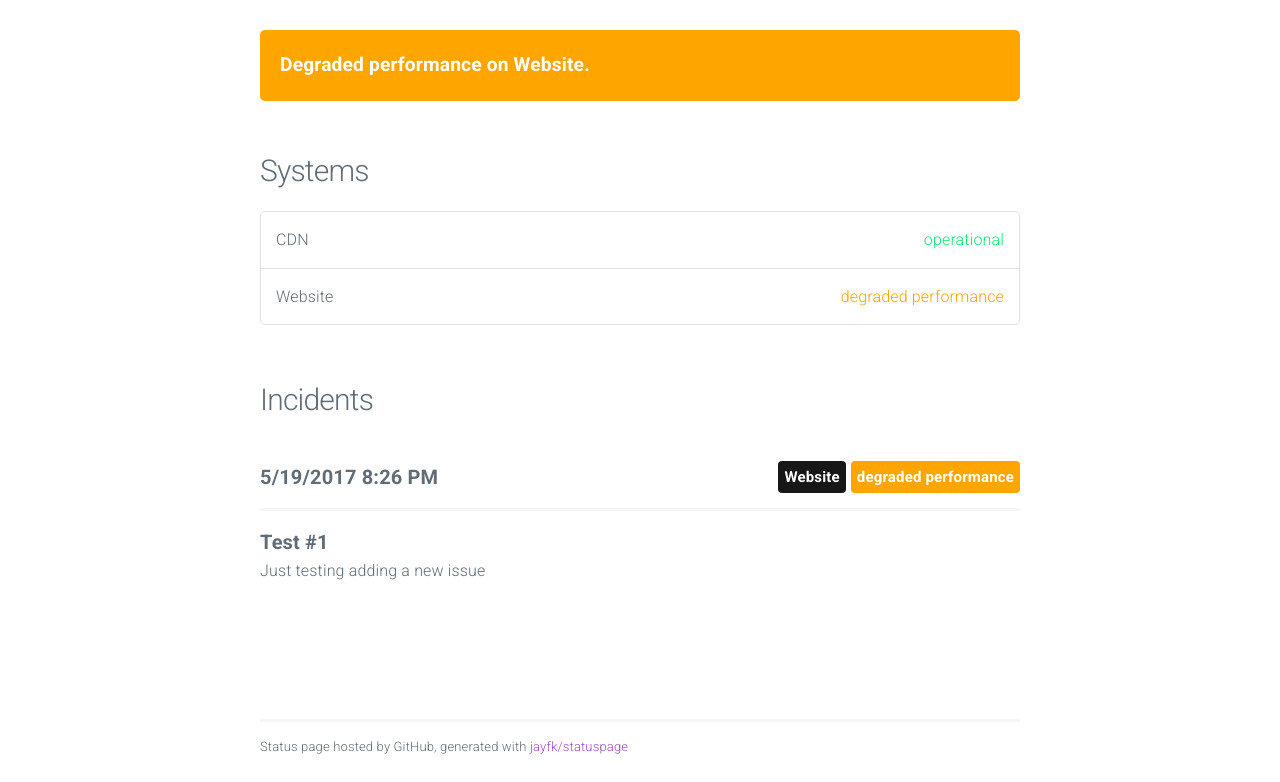
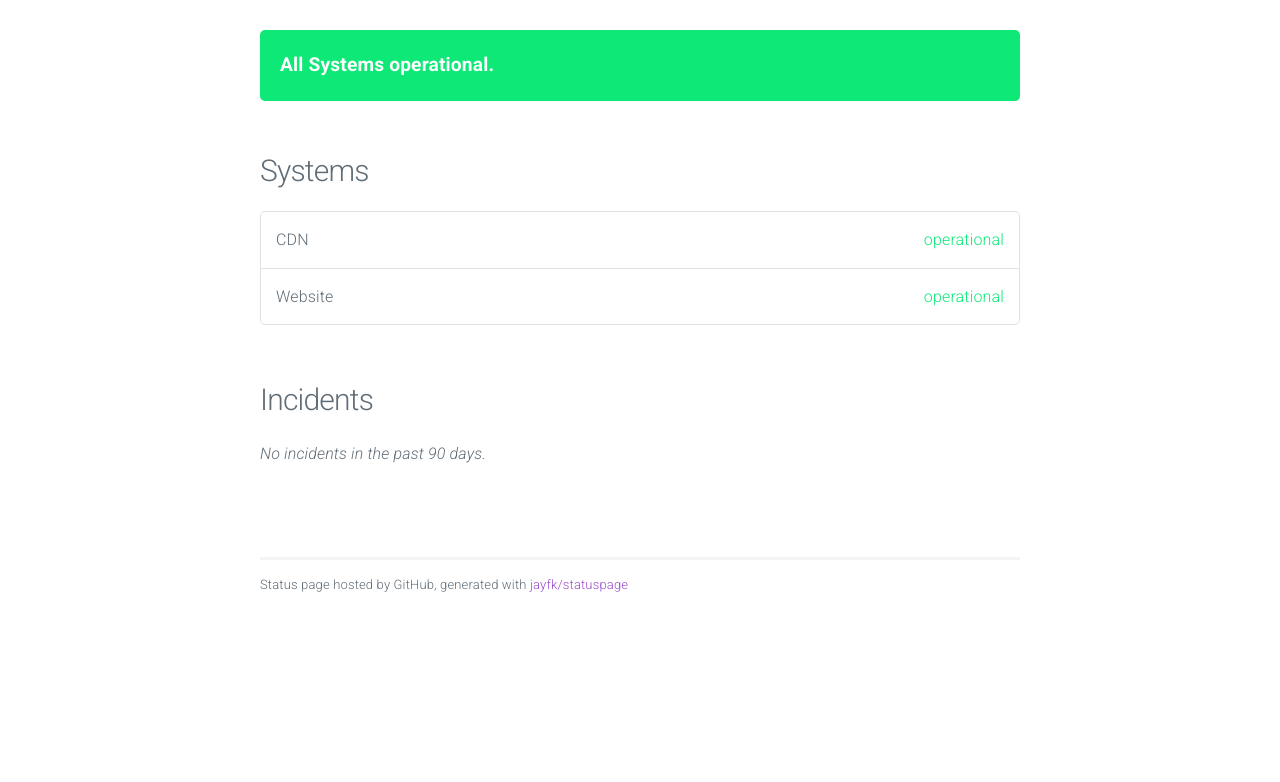
Before and after one commit to stevewhan/mecstatuspage, a plain HTML site: page index.html in a window 1280 px wide. Shown: the part 55-837 px from the top of the page. After the commit the page ends 800 px from the top, so only its background shows below. Drawn offline with nearby package versions, Linux system fonts and the light colour scheme; no server answers.

Commit message:
update index

```diff
--- a/index.html
+++ b/index.html
@@ -29,11 +29,9 @@
 
 			<section class="container" id="main">
 
-
-					<div class="panel degraded performance">
-						<span data-l10n-id="Degraded-performance">Degraded performance</span> <span data-l10n-id="on">on</span> Website.
+					<div class="panel operational" data-l10n-id="systems-operational">
+						All Systems operational.
 					</div>
-
 
 
 				<h4 data-l10n-id="systems">Systems</h4>
@@ -44,31 +42,14 @@
 					</li>
 
 					<li>
-						Website <span class="status degraded performance" data-l10n-id="degraded-performance">degraded performance</span>
+						Website <span class="status operational" data-l10n-id="operational">operational</span>
 					</li>
 
 				</ul>
 
 				<h4 data-l10n-id="incidents">Incidents</h4>
 
-
-					<div class="incident">
-						<span class="date moment">2017-05-19 20:26:09 UTC</span>
-
-
-							<span class="label degraded performance float-right" data-l10n-id="degraded-performance">degraded performance</span>
-
-
-							<span class="label system float-right">Website</span>
-
-						<hr/>
-
-						<span class="title">Test #1</span>
-						<p>Just testing adding a new issue</p>
-
-
-					</div>
-
+					<em data-l10n-id="no.incidents">No incidents in the past 90 days.</em>
 
 			</section>
 
```
